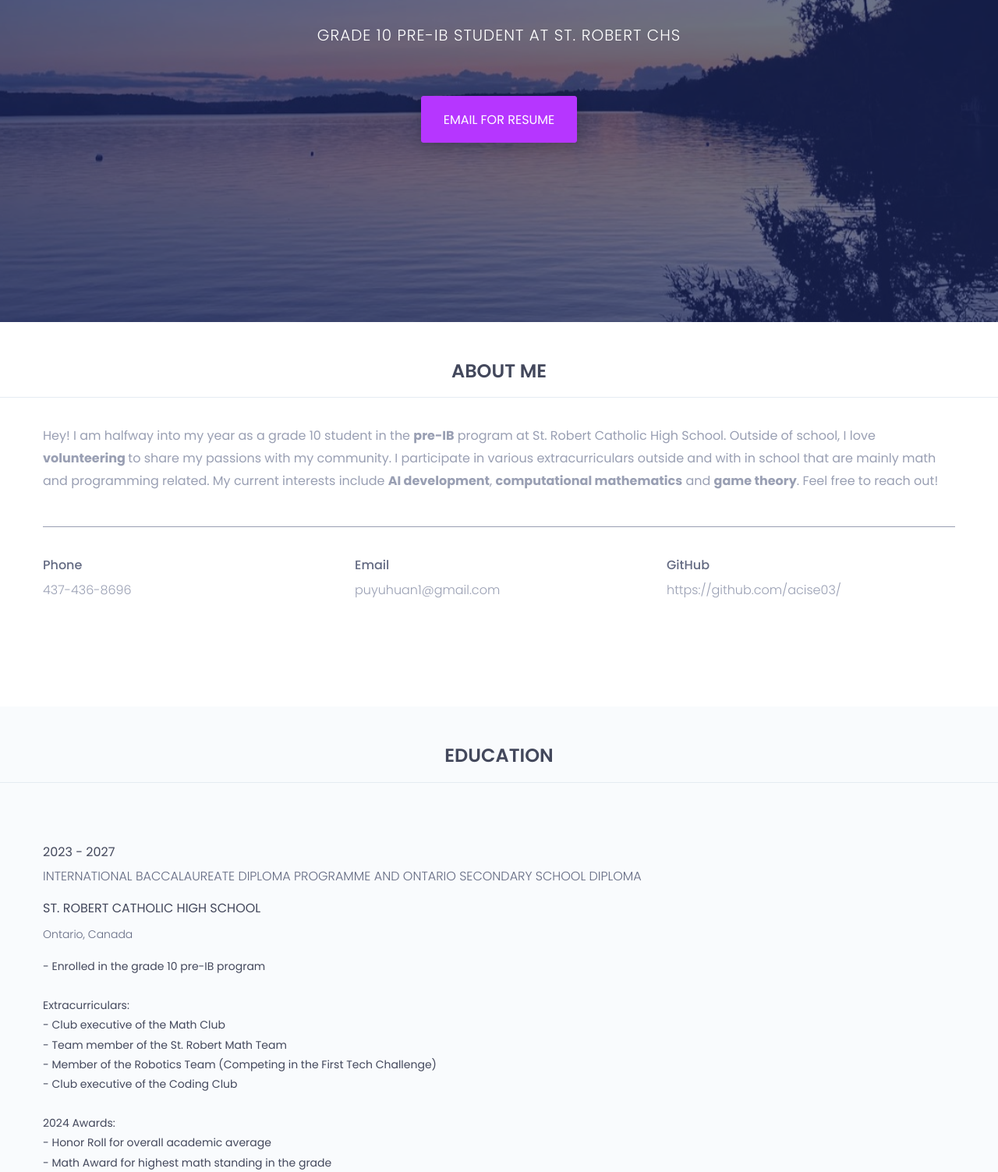
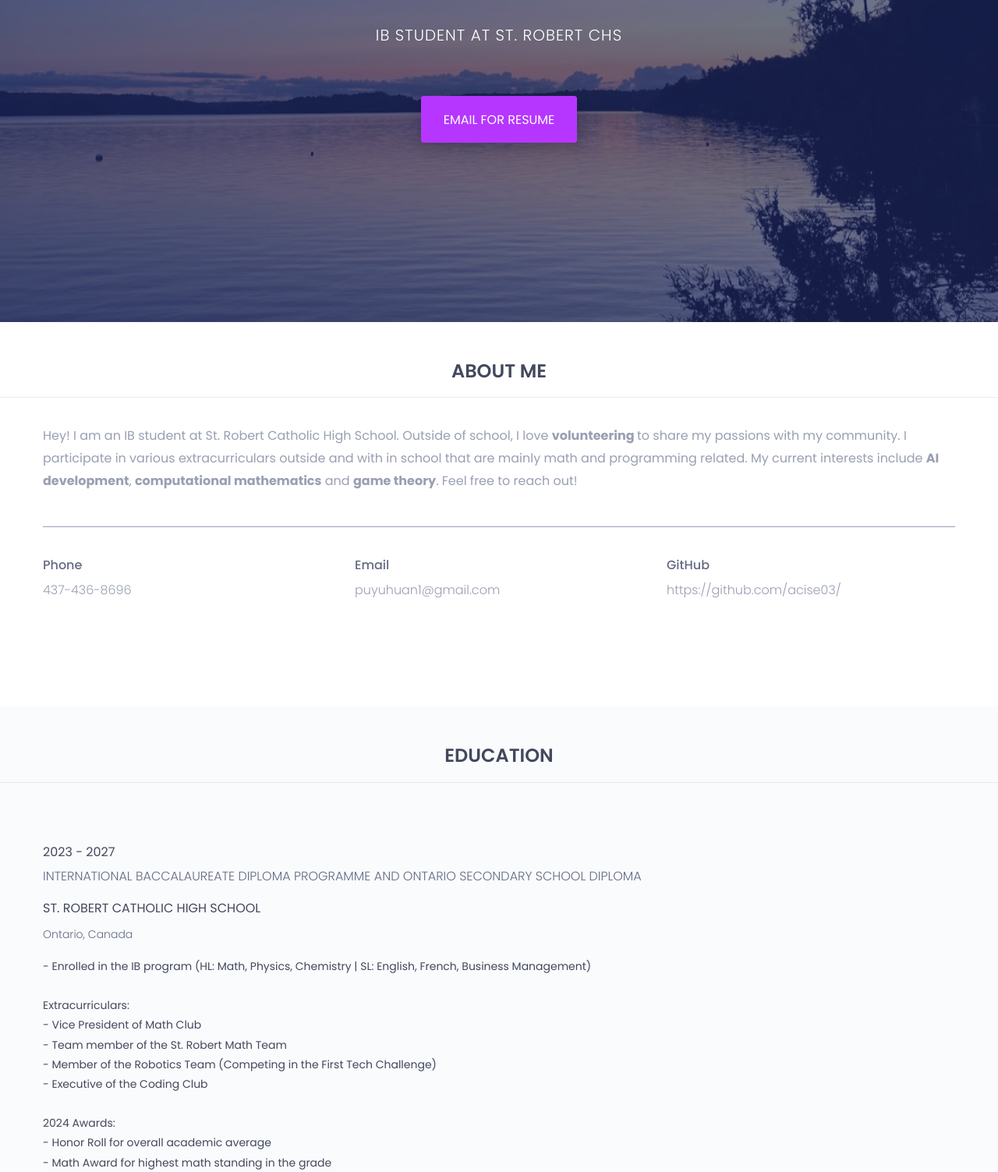
Before and after one commit to acise03/acise.club, a plain HTML site: page index.html in a window 1280 px wide. Shown: the part 477-1980 px from the top of the page at 78% size. Drawn offline with nearby package versions, Linux system fonts and the light colour scheme.

Commit message:
Update index.html

```diff
--- a/index.html
+++ b/index.html
@@ -105,7 +105,7 @@
 				<div class="col-md-12 text-center">
 					<div class="header-text">
 						<h2>Hello<span>!</span><br>i am<br>Jessica</h2>
-						<p>Grade 10 Pre-IB Student at St. Robert CHS</p>
+						<p>IB Student at St. Robert CHS</p>
 						<a href="mailto:puyuhuan1@gmail.com">EMAIL FOR RESUME</a>
 					</div><!--/.header-text-->
 				</div><!--/.col-->
@@ -124,7 +124,7 @@
 			<div class="row">
 				<div class="single-about-txt">
 					<p>
-						Hey! I am halfway into my year as a grade 10 student in the <b>pre-IB</b> program at St. Robert
+						Hey! I am an IB student at St. Robert
 						Catholic High School. Outside of school, I love <b>volunteering </b>to share my passions with my
 						community. I participate in various extracurriculars outside and with
 						in school that are mainly math and programming related. My current interests include <b>AI
@@ -182,12 +182,12 @@
 							</h4>
 							<h5>ontario, canada</h5>
 							<p class="description">
-								- Enrolled in the grade 10 pre-IB program<br>
+								- Enrolled in the IB program (HL: Math, Physics, Chemistry | SL: English, French, Business Management)<br>
 								<br>Extracurriculars:<br>
-								- Club executive of the Math Club<br>
+								- Vice President of Math Club<br>
 								- Team member of the St. Robert Math Team<br>
 								- Member of the Robotics Team (Competing in the First Tech Challenge)<br>
-								- Club executive of the Coding Club<br><br>
+								- Executive of the Coding Club<br><br>
 								2024 Awards:<br>
 								- Honor Roll for overall academic average<br>
 								- Math Award for highest math standing in the grade
@@ -463,7 +463,7 @@
 												<span><i class="fa fa-circle" aria-hidden="true"></i></span>
 												2023 - PRESENT
 											</h2>
-											<h3>Club executive and team member</h3>
+											<h3>Vice President and Team member</h3>
 										</div><!--/.experience-time-->
 									</div><!--/.col-->
 								</div>
```
